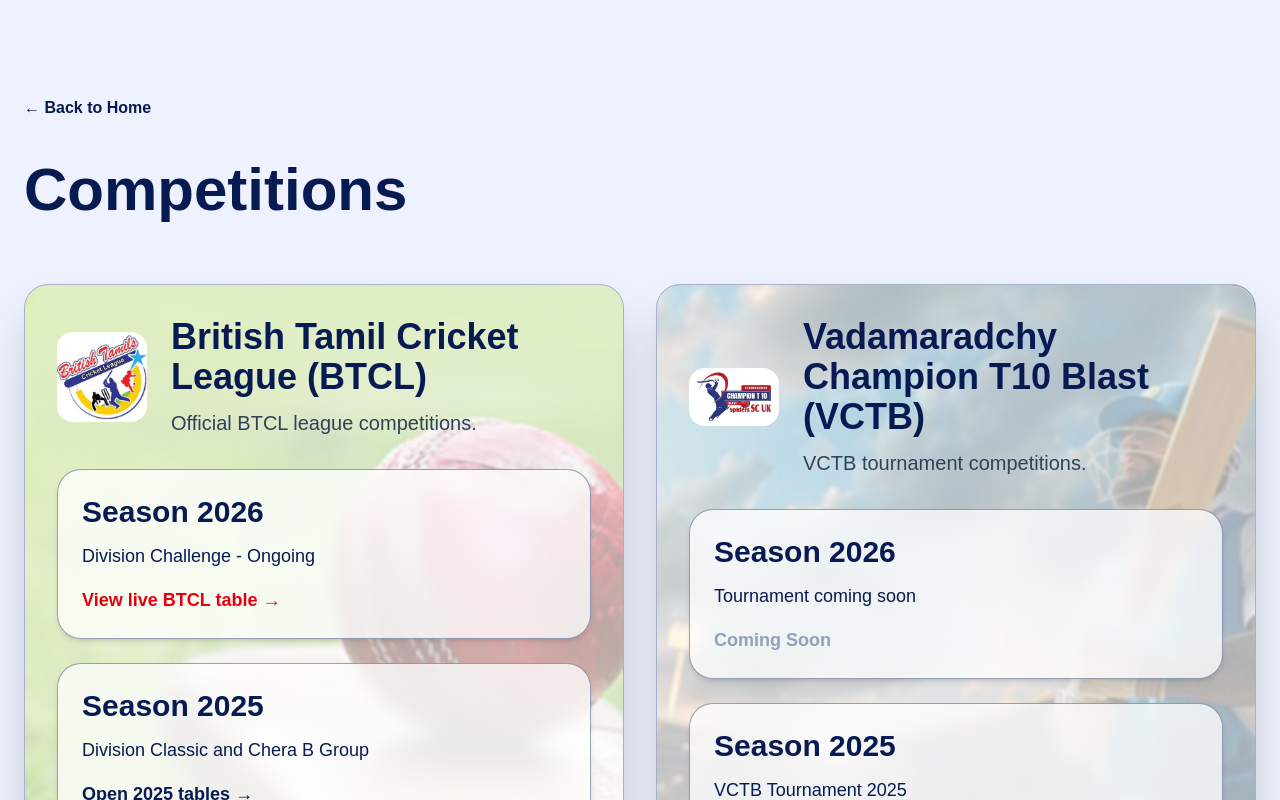
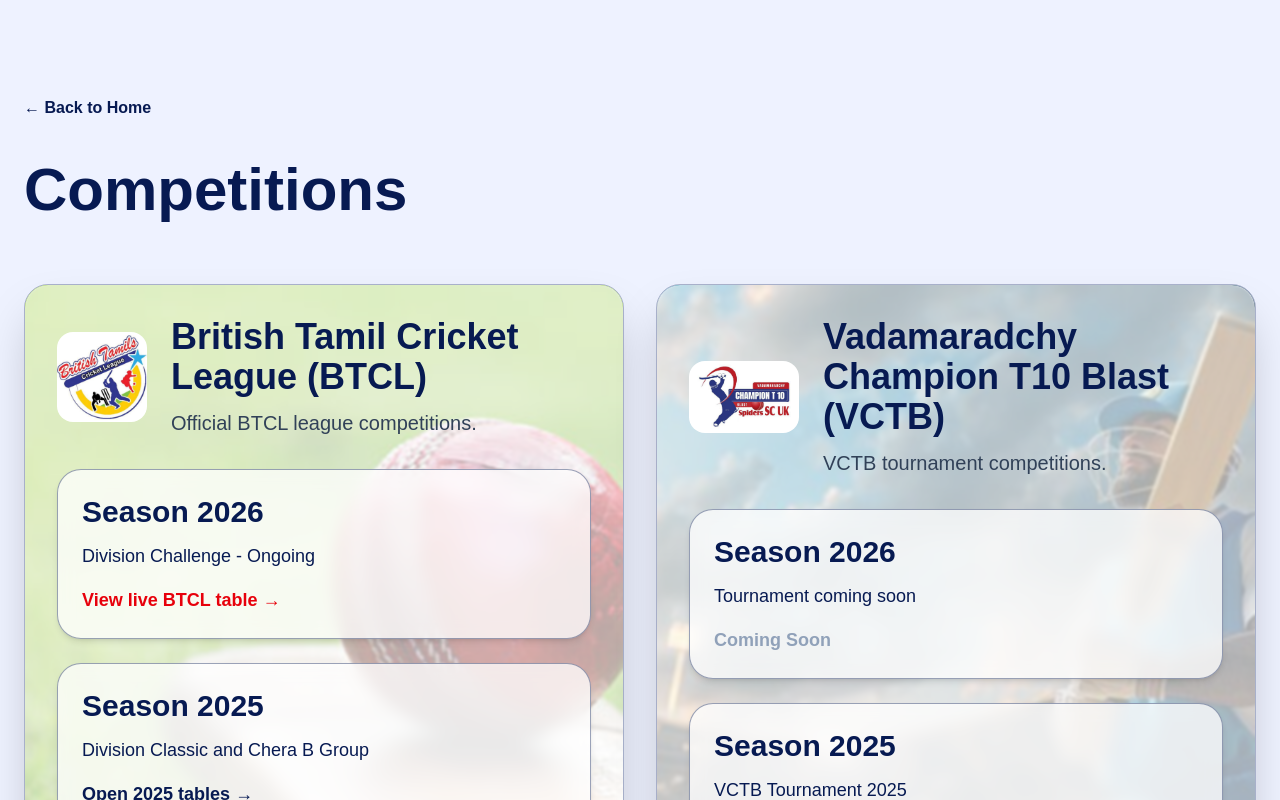
Before and after one commit to thanusan97-blip/spiders-cricket-club, a Next.js app: page /competitions in a window 1280 px wide. Shown: the top 800 px of the page. Built offline with nearby package versions, Linux system fonts and the light colour scheme.

Commit message:
updated vctb logo width

```diff
--- a/app/competitions/page.tsx
+++ b/app/competitions/page.tsx
@@ -122,8 +122,8 @@
                 <Image
                   src="/competitions/vctb.png"
                   alt="VCTB"
-                  width={90}
-                  height={90}
+                  width={110}
+                  height={110}
                   className="rounded-2xl object-contain"
                 />
 
```
